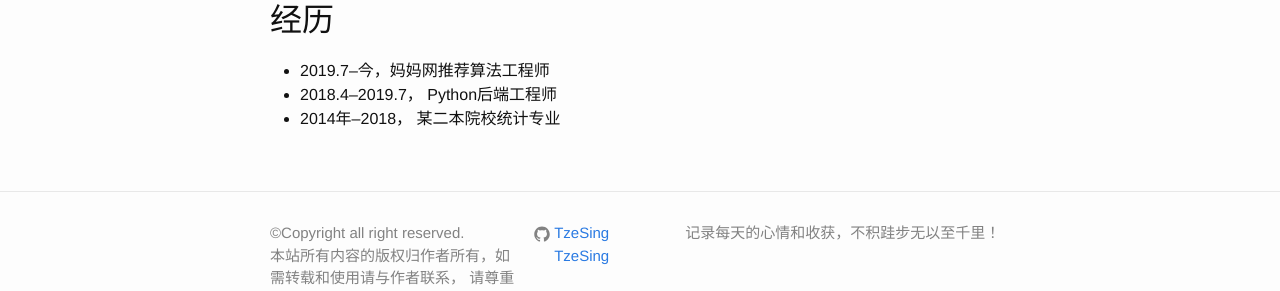
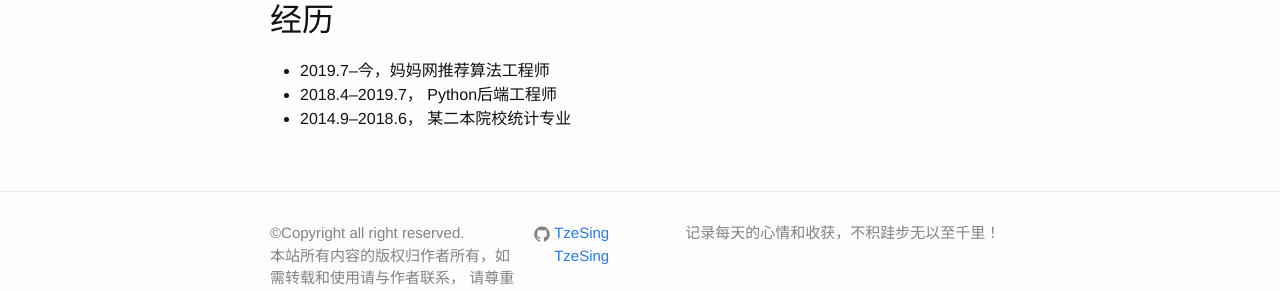
Before and after one commit to TzeSing/TzeSing.github.io, a Jekyll site: the page built from about.md, in a window 1280 px wide. Shown: the part 414-705 px from the top of the page. Built offline with Jekyll 4.4.1, drawn with Linux system fonts in a browser that asks for light colours; comment, search, counter and statistics services are not loaded.

Commit message:
修改about.md

```diff
--- a/about.md
+++ b/about.md
@@ -21,4 +21,4 @@ Hi，我是江子星，一个希望在数据行业扎根的小伙子，
 ## 经历
 - 2019.7--今，妈妈网推荐算法工程师
 - 2018.4--2019.7， Python后端工程师
-- 2014年--2018， 某二本院校统计专业
+- 2014.9--2018.6， 某二本院校统计专业
```
